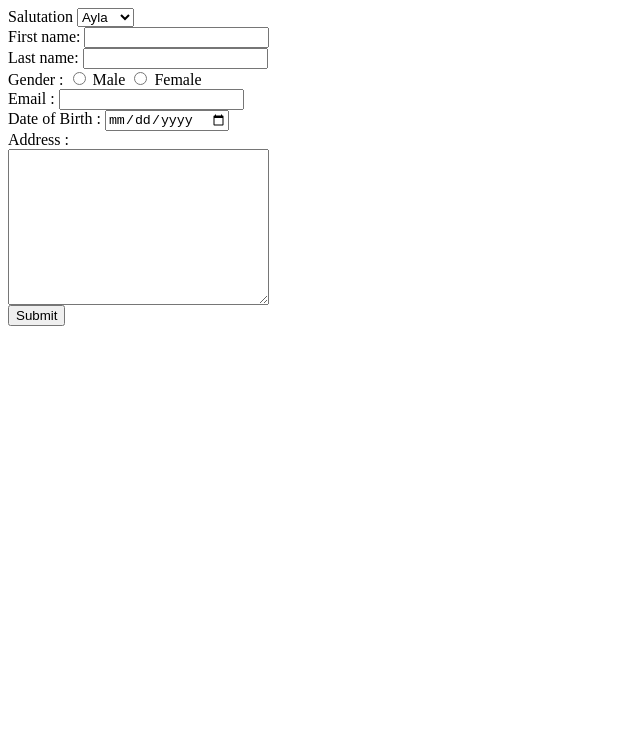
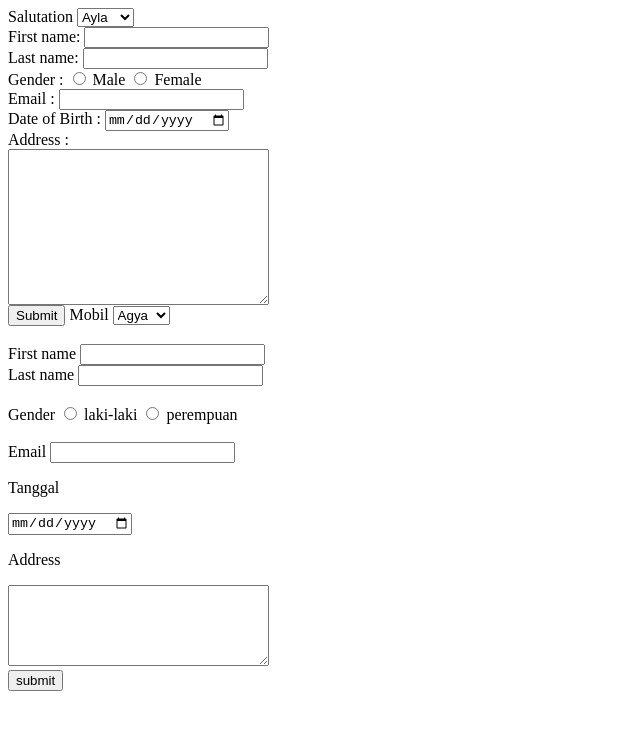
Before and after one commit to Richie-Z/binar-fer14-meeting3, a plain HTML site: page index.html in a window 1280 px wide. Shown: the whole page, without its empty margins (0-640 px from the left). Drawn offline with Linux system fonts and the light colour scheme.

Commit message:
add form feat/jogi

```diff
--- a/index.html
+++ b/index.html
@@ -69,6 +69,40 @@
             </div>
 
             <input type="submit" value="Submit" />
+
+        <!--form jogi-->
+        <label for="select">Mobil</label>
+        <select name="select" id="Mobil">
+            <option value="Agya">Agya</option>
+            <option value="Agya">Ayla</option>
+            <option value="Agya">Sigra</option>
+            <option value="Agya">Cayla</option>
+        </select>
+        <br>
+        <br>
+        <label for="firstname">First name</label>
+        <input name="firstname" type="text">
+        <br>
+        <label for="lastname">Last name</label>
+        <input name="lastname" type="text">
+        <br>
+        <br>
+        <label for="Gender">Gender</label>
+        <input type="radio" name="Gender" value="laki-laki">
+        <label for="laki-laki">laki-laki</label>
+        <input type="radio" name="Gender" value="perempuan">
+        <label for="perempuan">perempuan</label>
+        <br>
+        <br>
+        <label for="email">Email</label>
+        <input type="text" name="email" id="">
+        <p>Tanggal</p>
+        <input type="date" name="" id="">
+        <p>Address</p>
+        <textarea name="" id="" cols="30" rows="5"></textarea>
+        <br>
+        <input type="button" value="submit">
+
         </form>
     </body>
 </html>
```
